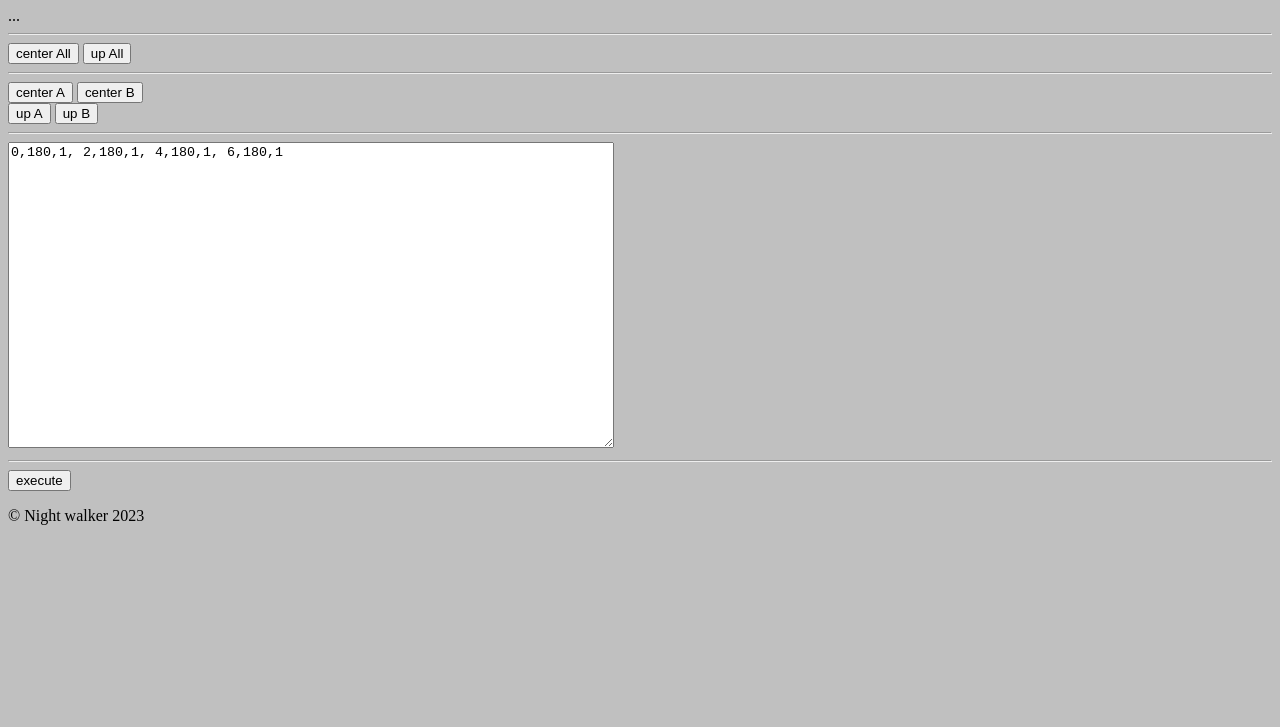
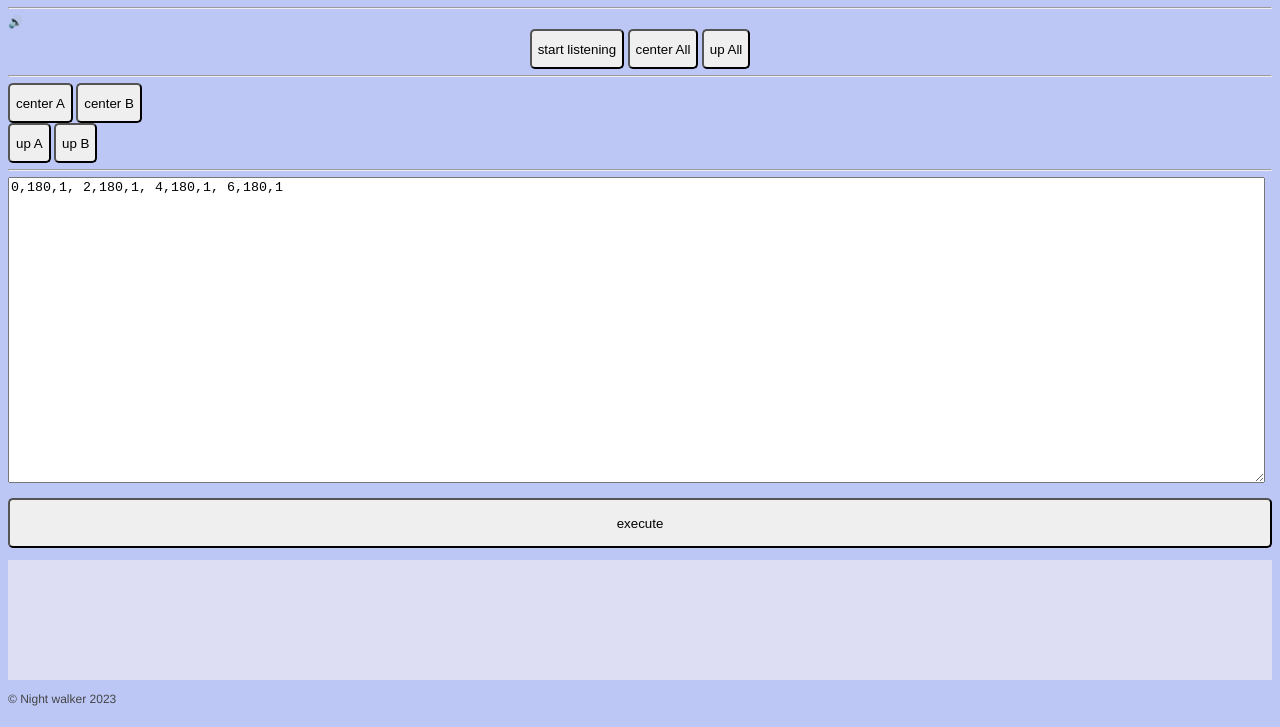
Before and after one commit to ToniNichev/projects-night-walker-v2, a website: page node-app/src/index.html in a window 1280 px wide. Shown: the part 73-800 px from the top of the page. Drawn offline with Linux system fonts and the light colour scheme; files that its build step writes are made by us from their sources; files whose address does not match are found by name.

Commit message:
work on the node-app

```diff
--- a/node-app/public/scripts.js
+++ b/node-app/public/scripts.js
@@ -28,17 +28,19 @@ function loopThroughData() {
 
 function execute() {
     pos = 0;
-    var data = document.querySelector('body > main > textarea').value;
+    var data = document.getElementById('text-data').value;
     sequence = data.split("\n");
     loopThroughData();
 }
 
 function centerAll() {
-    document.querySelector('body > main > textarea').value = '0,0,1, 2,0,1, 4,0,1, 6,0,1';
+    //document.getElementById('text-data').value = '0,0,1, 1,0,1, 2,0,1, 3,0,1, 4,0,1, 5,0,1, 6,0,1';
+    sendData('0,0,1, 1,0,1, 2,0,1, 3,0,1, 4,0,1, 5,0,1, 6,0,1');
 }
 
 function upAll() {
-    document.querySelector('body > main > textarea').value = '0,100,1, 2,100,1, 4,100,1, 6,100,1';
+    // document.getElementById('text-data').value = '0,100,1, 2,100,1, 4,100,1, 6,100,1';
+    sendData('0,100,1, 2,100,1, 4,100,1, 6,100,1');
 }
 
 
--- a/node-app/public/speach.js
+++ b/node-app/public/speach.js
@@ -38,10 +38,8 @@ recognition.onend = function() {
 
 function initSpeach() {
 	recognition.start();
-	// document.getElementById('voice_recognition_status').innerHTML('listening ...');
+	document.getElementById('voice_recognition_status').innerHTML = 'listening ...';
 }
-
-
 
 
 
--- a/node-app/public/styles.css
+++ b/node-app/public/styles.css
@@ -1,8 +1,38 @@
-body {
-    background: silver;
+body
+{
+    font-family: 'Helvetica', 'Arial', sans-serif;
+    color: #444444;
+    font-size: 9pt;
+    background-color: rgb(188, 199, 246);
+}
+
+.commandPanel {
+    text-align: center;
+}
+
+.commandPanel > button {
+    display: inline-block;
+    margin: 0 auto;
 }
 
 textarea {
-    width: 600px;
+    width: 99%;
     height: 300px;
 }
+
+button {
+    border-radius: 5px;
+    cursor: pointer;
+    height: 40px;
+}
+
+.button-full-width {
+    width: 100%;
+    height: 50px;
+}
+
+.console {
+    background: rgb(221, 221, 243);
+    width: 100%;
+    height: 120px;
+}
--- a/node-app/src/index.html
+++ b/node-app/src/index.html
@@ -13,8 +13,12 @@
     </header>
     <main>
         <hr/>
-        <button onClick="centerAll()">center All</button>
-        <button onClick="upAll()">up All</button>
+        🔊
+        <div class="commandPanel">
+            <button onClick="initSpeach()">start listening</button>
+            <button onClick="centerAll()">center All</button>
+            <button onClick="upAll()">up All</button>
+        </div>
         <hr/>
         <button onClick="centerA()">center A</button>
         <button onClick="centerB()">center B</button>
@@ -22,17 +26,19 @@
         <button onClick="upA()">up A</button>
         <button onClick="upB()">up B</button>
         <hr/>
-        <textarea>0,180,1, 2,180,1, 4,180,1, 6,180,1</textarea>
-        <hr/>
-        <button onClick="execute()">execute</button>
+        <div>
+            <textarea id="text-data">0,180,1, 2,180,1, 4,180,1, 6,180,1</textarea>
+            <p><button class="button-full-width" onClick="execute()">execute</button></p>
+        </div>
+        <div class="console">
+
+        </div>
     </main>
     <footer>
         <p>&copy; Night walker 2023</p>
     </footer>
+    <script src="static/console.js"></script>
     <script src="static/scripts.js"></script>
     <script src="static/speach.js"></script>
-    <script>
-        initSpeach();
-    </script>
 </body>
 </html>
```
Also changed, not shown: node-app/public/speaker.png (added), 4 other files.
